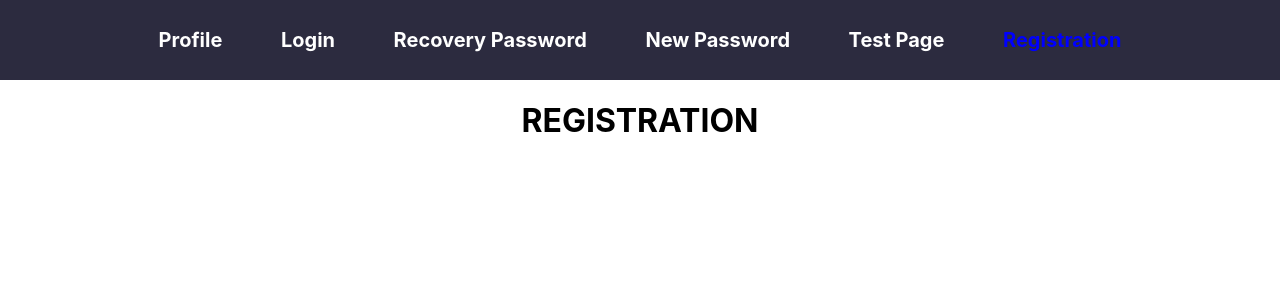
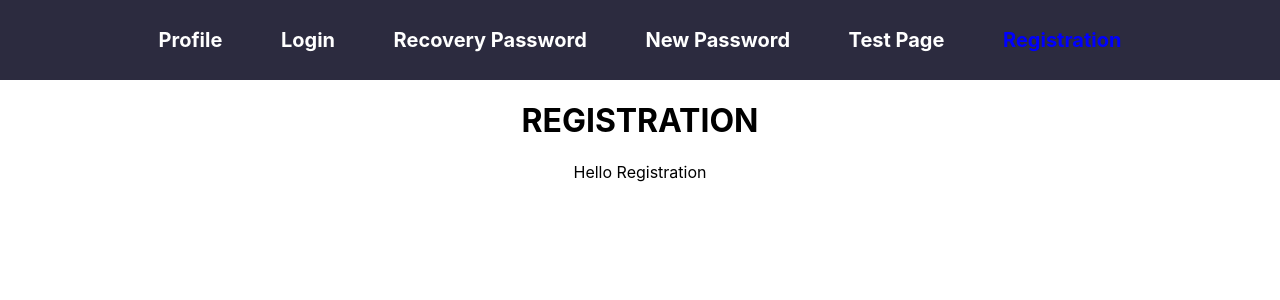
Before and after one commit to SergeyichNik/projectFriday, a React (Create React App) app: page /#/registration in a window 1280 px wide. Shown: the top 300 px of the page. Built offline with nearby package versions, Linux system fonts and the light colour scheme.

Commit message:
First commit

```diff
--- a/src/pages/Registration.tsx
+++ b/src/pages/Registration.tsx
@@ -4,6 +4,7 @@ const Registration = () => {
     return (
         <div className={classes.common}>
              <h1>REGISTRATION</h1>
+            <p>Hello Registration</p>
         </div>
     );
 };
```
